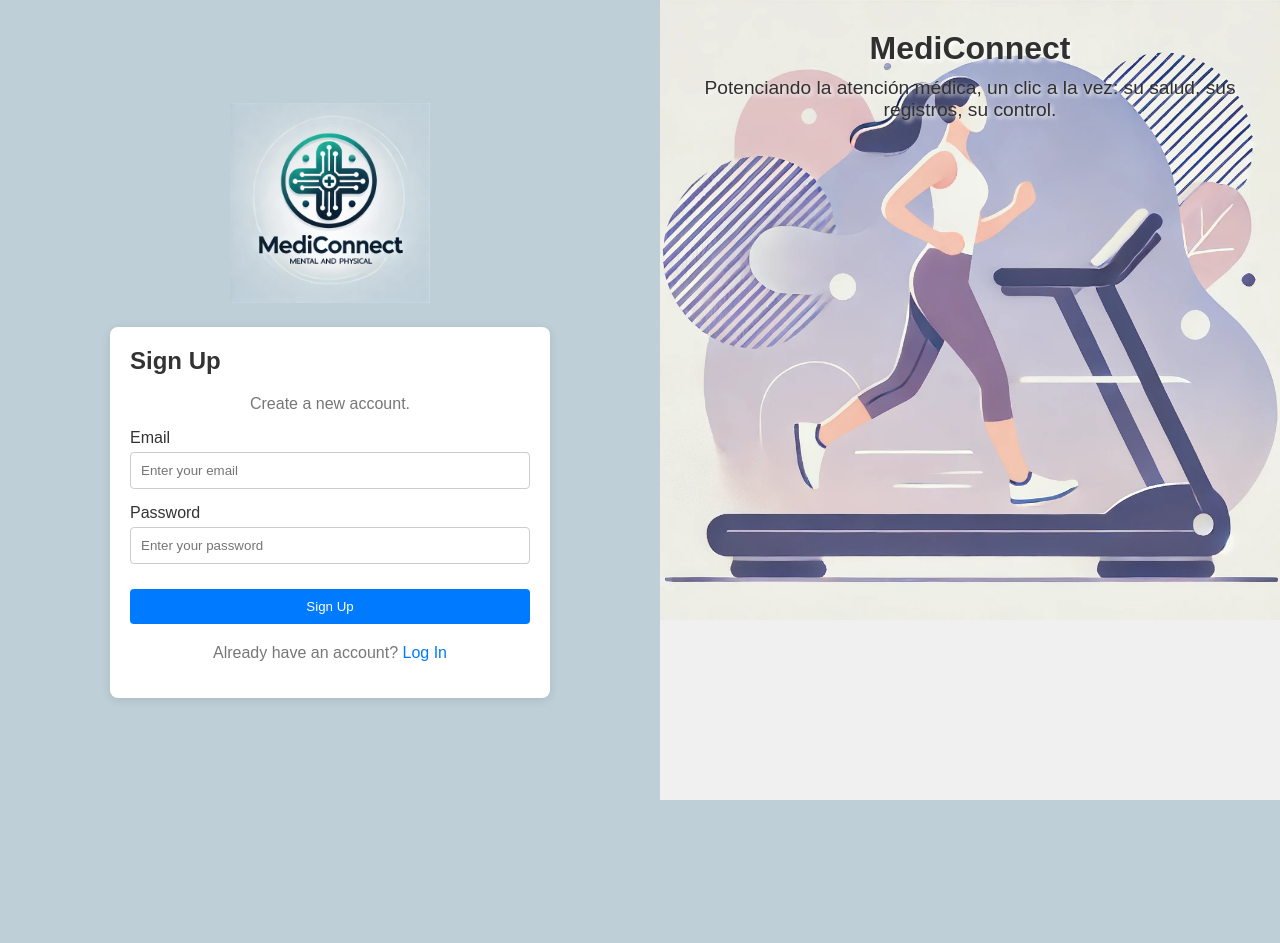
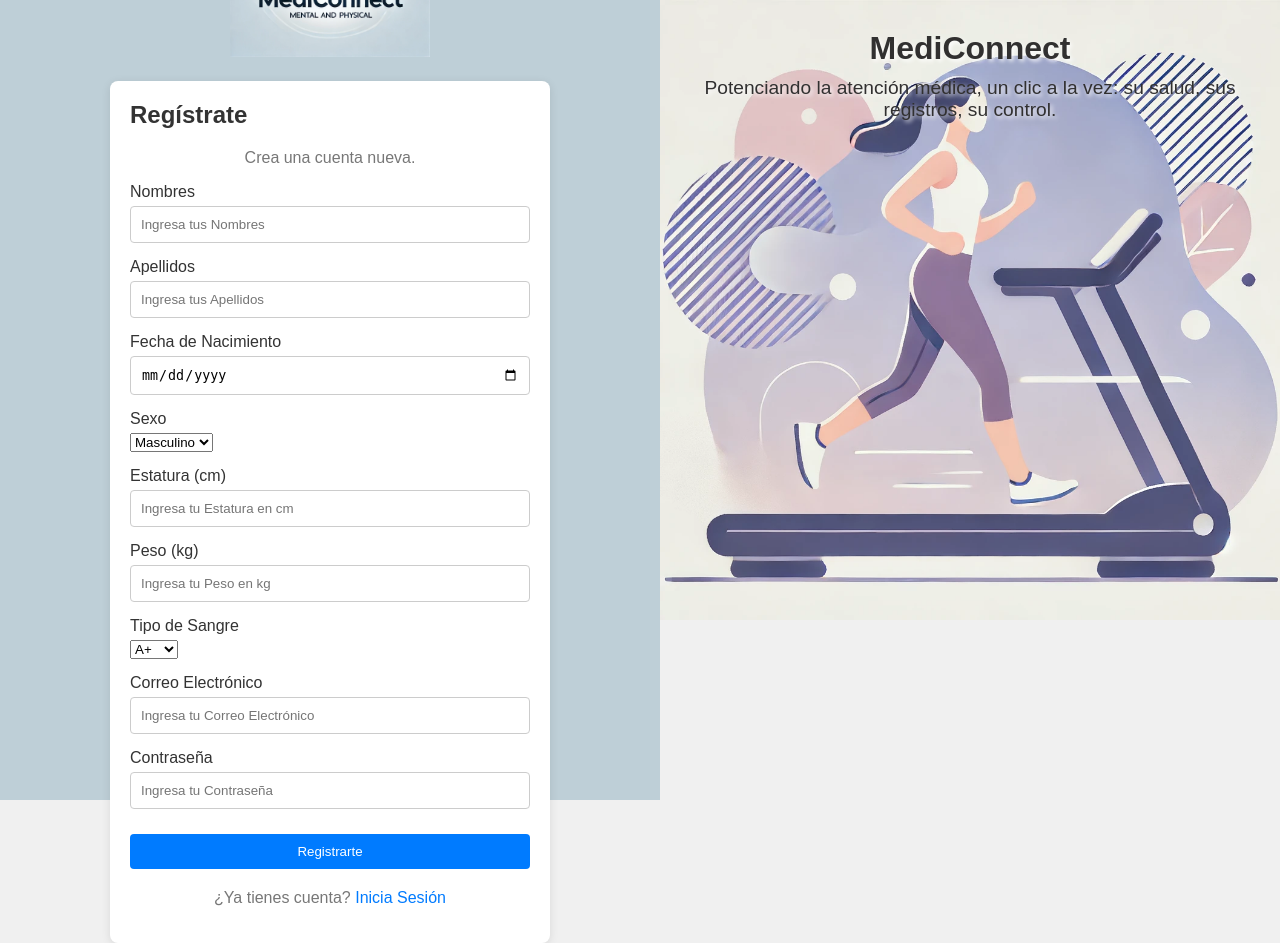
Before and after one commit to nachopdl/healthcare_app, a PHP site: page /signup.php in a window 1280 px wide. Before the commit the page ends 800 px from the top, so only its background shows below. Run offline with PHP 8.4, Linux system fonts and the light colour scheme.

Commit message:
Update signup.php

```diff
--- a/health_modular_app/frontend/signup.php
+++ b/health_modular_app/frontend/signup.php
@@ -3,7 +3,7 @@
 <head>
     <meta charset="UTF-8">
     <meta name="viewport" content="width=device-width, initial-scale=1.0">
-    <title>Signup - Healthcare</title>
+    <title>Regístrate - MediConnect</title>
     <link rel="stylesheet" href="css/signup.css">
 </head>
 <body>
@@ -13,18 +13,69 @@
                 <img src="images/logo.webp" alt="Logo">
             </div>
             <form id="signup-form">
-                <h2>Sign Up</h2>
-                <p>Create a new account.</p>
-                <div class="form-group">
-                    <label for="email">Email</label>
-                    <input type="email" id="email" name="email" placeholder="Enter your email" required>
+                <h2>Regístrate</h2>
+                <p>Crea una cuenta nueva.</p>
+                <div class="form-row">
+                    <div class="form-group">
+                        <label for="firstname">Nombres</label>
+                        <input type="text" id="firstname" name="firstname" placeholder="Ingresa tus Nombres" required>
+                    </div>
+                    <div class="form-group">
+                        <label for="lastname">Apellidos</label>
+                        <input type="text" id="lastname" name="lastname" placeholder="Ingresa tus Apellidos" required>
+                    </div>
                 </div>
-                <div class="form-group">
-                    <label for="password">Password</label>
-                    <input type="password" id="password" name="password" placeholder="Enter your password" required>
+                <div class="form-row">
+                    <div class="form-group">
+                        <label for="dob">Fecha de Nacimiento</label>
+                        <input type="date" id="dob" name="dob" required>
+                    </div>
+                    <div class="form-group">
+                        <label for="gender">Sexo</label>
+                        <select id="gender" name="gender" required>
+                            <option value="0">Masculino</option>
+                            <option value="1">Femenino</option>
+                            <option value="2">Otro</option>
+                        </select>
+                    </div>
                 </div>
-                <button type="submit" class="signup-btn">Sign Up</button>
-                <p>Already have an account? <a href="login.php">Log In</a></p>
+                <div class="form-row">
+                    <div class="form-group">
+                        <label for="height">Estatura (cm)</label>
+                        <input type="number" id="height" name="height" placeholder="Ingresa tu Estatura en cm" required>
+                    </div>
+                    <div class="form-group">
+                        <label for="weight">Peso (kg)</label>
+                        <input type="number" id="weight" name="weight" placeholder="Ingresa tu Peso en kg" required>
+                    </div>
+                </div>
+                <div class="form-row">
+                    <div class="form-group">
+                        <label for="bloodtype">Tipo de Sangre</label>
+                        <select id="bloodtype" name="bloodtype" required>
+                            <option value="A+">A+</option>
+                            <option value="A-">A-</option>
+                            <option value="B+">B+</option>
+                            <option value="B-">B-</option>
+                            <option value="AB+">AB+</option>
+                            <option value="AB-">AB-</option>
+                            <option value="O+">O+</option>
+                            <option value="O-">O-</option>
+                        </select>
+                    </div>
+                    <div class="form-group">
+                        <label for="email">Correo Electrónico</label>
+                        <input type="email" id="email" name="email" placeholder="Ingresa tu Correo Electrónico" required>
+                    </div>
+                </div>
+                <div class="form-row">
+                    <div class="form-group">
+                        <label for="password">Contraseña</label>
+                        <input type="password" id="password" name="password" placeholder="Ingresa tu Contraseña" required>
+                    </div>
+                </div>
+                <button type="submit" class="signup-btn">Registrarte</button>
+                <p>¿Ya tienes cuenta? <a href="login.php">Inicia Sesión</a></p>
             </form>
         </div>
         <div class="image-container">
```
